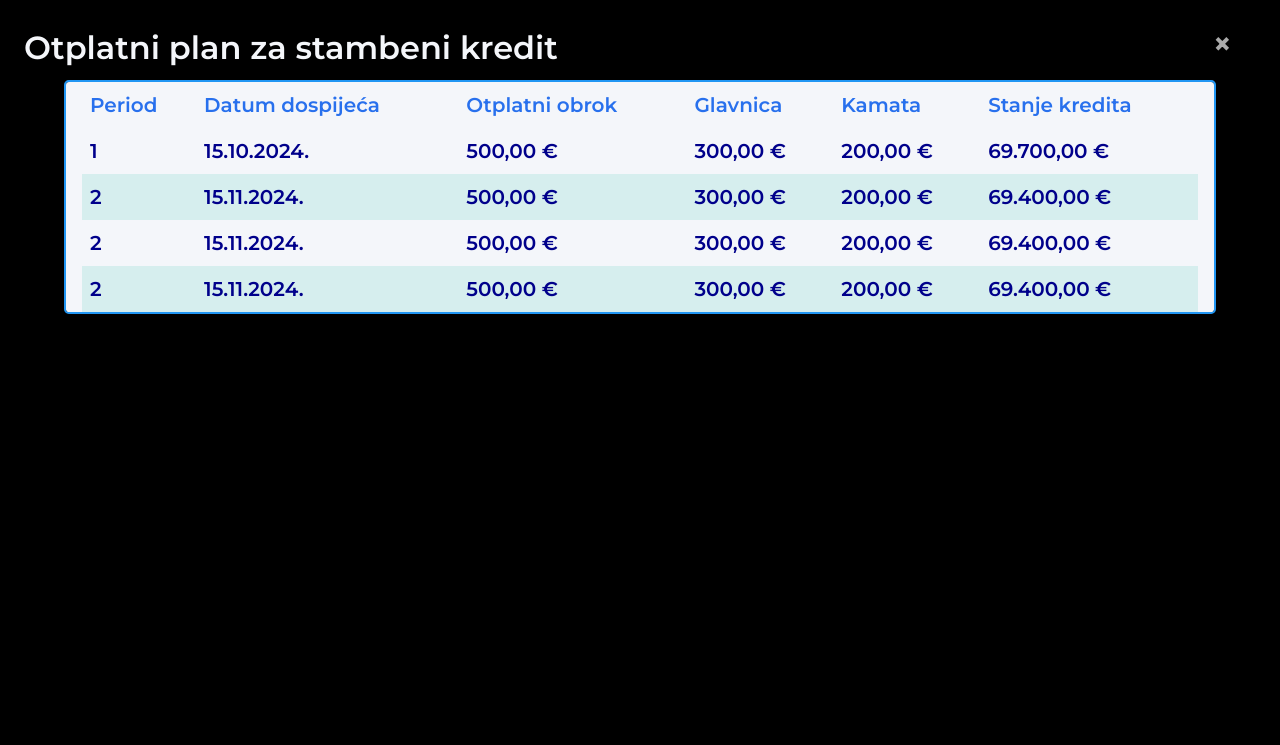
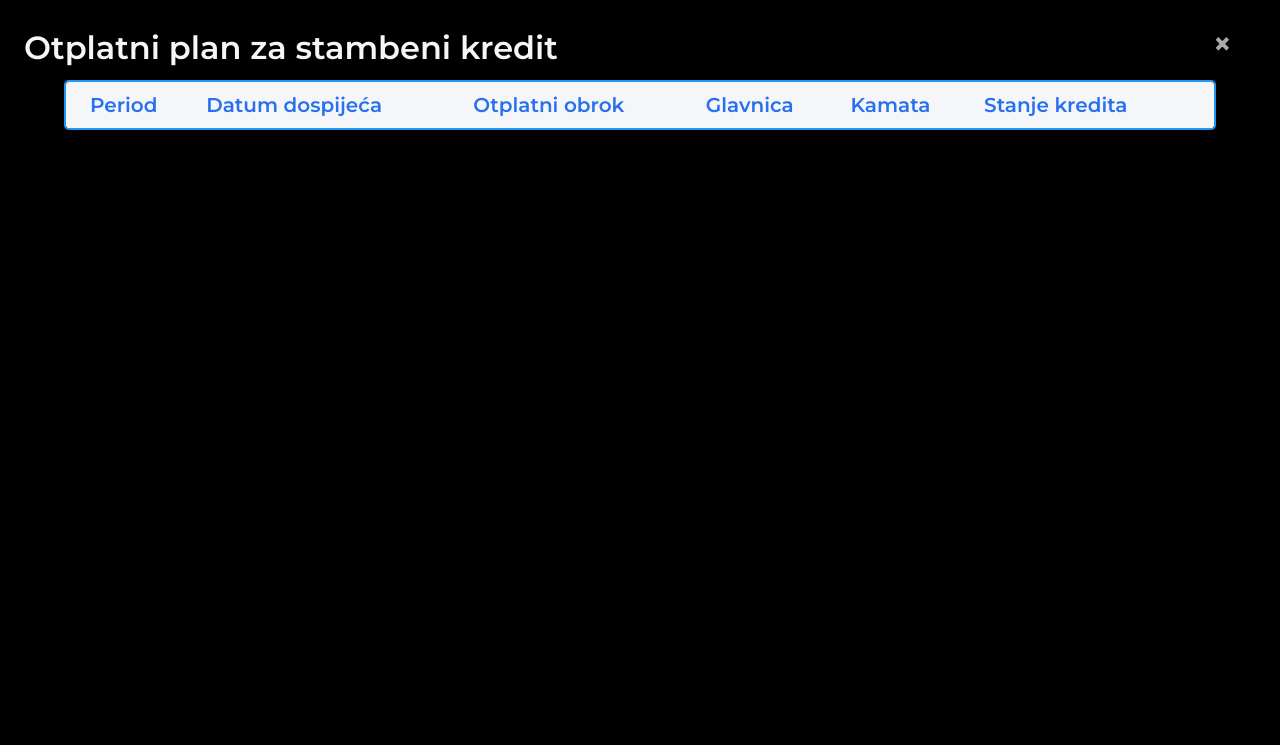
Before and after one commit to kanki98/LoanCalculatorWebApp, a plain HTML site: page index.html in a window 1280 px wide. Both pictures are taken after a click on the button "Otvorite otplatni plan". Shown: the top 745 px of the page. Drawn offline with nearby package versions, Linux system fonts and the light colour scheme.

Commit message:
Updated the index.html

```diff
--- a/index.html
+++ b/index.html
@@ -23,9 +23,6 @@
     <link rel="stylesheet" href="css/fullScreen.css">
     <link rel="stylesheet" href="css/otplatnaTablica.css">
 
-    <script src="JS/sliders.js" defer></script>
-    <script src="JS/fullscreen_overlay.js"></script>
-    <script src="JS/showingRates.js"></script>
     <title>Kalkulator kredita</title>
 </head>
 <body class="montserrat-mainFont">
@@ -96,12 +93,11 @@
             </form>
             <div class="column">
                 <h3 style="padding-top: 1rem; padding-bottom: 1rem;">Stambeni kredit</h3>
-                <p class="anuitet">Iznos mjesečnog anuiteta: </p>
+                <p class="anuitet" id="anuitedStambeni">Iznos mjesečnog anuiteta: </p>
                 <p>Ukupni iznos otplate: </p>
                 <p>Ukupni iznos kamate: </p>
                 <p>Kamatna stopa: </p>
-                <p>Efektivna kamatna stopa: </p>
-                <p>Vrsta kamatne stope: </p>
+                <p>Vrsta kamatne stope: fiksna</p>
             </div>
             <div class="column">
                 <h3>Informacije o kreditu</h3>
@@ -113,7 +109,7 @@
                     <span class="otplatniTitle">Otplatni plan za stambeni kredit</span>
                     <span class="close">&times;</span>
                     <div class="modal-content">
-                        <table class="my-table">
+                        <table class="my-table" id="stambeniKredit-tablica">
                                 <thead>
                                     <tr>
                                         <th>Period</th>
@@ -125,38 +121,6 @@
                                     </tr>
                                 </thead>
                                 <tbody>
-                                    <tr>
-                                        <td data-label="Period">1</td>
-                                        <td data-label="Datum dospijeća">15.10.2024.</td>
-                                        <td data-label="Otplatni obrok">500,00 €</td>
-                                        <td data-label="Glavnica">300,00 €</td>
-                                        <td data-label="Kamata">200,00 €</td>
-                                        <td data-label="Stanje kredita">69.700,00 €</td>
-                                    </tr>
-                                    <tr>
-                                        <td data-label="Period">2</td>
-                                        <td data-label="Datum dospijeća">15.11.2024.</td>
-                                        <td data-label="Otplatni obrok">500,00 €</td>
-                                        <td data-label="Glavnica">300,00 €</td>
-                                        <td data-label="Kamata">200,00 €</td>
-                                        <td data-label="Stanje kredita">69.400,00 €</td>
-                                    </tr>
-                                    <tr>
-                                        <td data-label="Period">2</td>
-                                        <td data-label="Datum dospijeća">15.11.2024.</td>
-                                        <td data-label="Otplatni obrok">500,00 €</td>
-                                        <td data-label="Glavnica">300,00 €</td>
-                                        <td data-label="Kamata">200,00 €</td>
-                                        <td data-label="Stanje kredita">69.400,00 €</td>
-                                    </tr>
-                                    <tr>
-                                        <td data-label="Period">2</td>
-                                        <td data-label="Datum dospijeća">15.11.2024.</td>
-                                        <td data-label="Otplatni obrok">500,00 €</td>
-                                        <td data-label="Glavnica">300,00 €</td>
-                                        <td data-label="Kamata">200,00 €</td>
-                                        <td data-label="Stanje kredita">69.400,00 €</td>
-                                    </tr>
                                     <!-- Add more rows as needed -->
                                 </tbody>
                             </table>
@@ -179,7 +143,11 @@
             </ul>
         </div>
     </footer>
-
+</body>
+<script src="JS/sliders.js" defer></script>
+<script src="JS/fullscreen_overlay.js"></script>
+<script src="JS/showingRates.js"></script>
+<script src="JS/tables.js"></script>
 <script>
     document.addEventListener("DOMContentLoaded", function() {
         initializeMoneySlider("myRange1", "myRange1Output", "minValue", "maxValue", "numberInput1");
@@ -194,5 +162,5 @@
         showRate("rataStambeni-input", "rataStambeni-output", "stambeniKamata-ispis");
     });
 </script>
-</body>
+
 </html>
```
Lines whose indentation alone changed are shown as unchanged.
